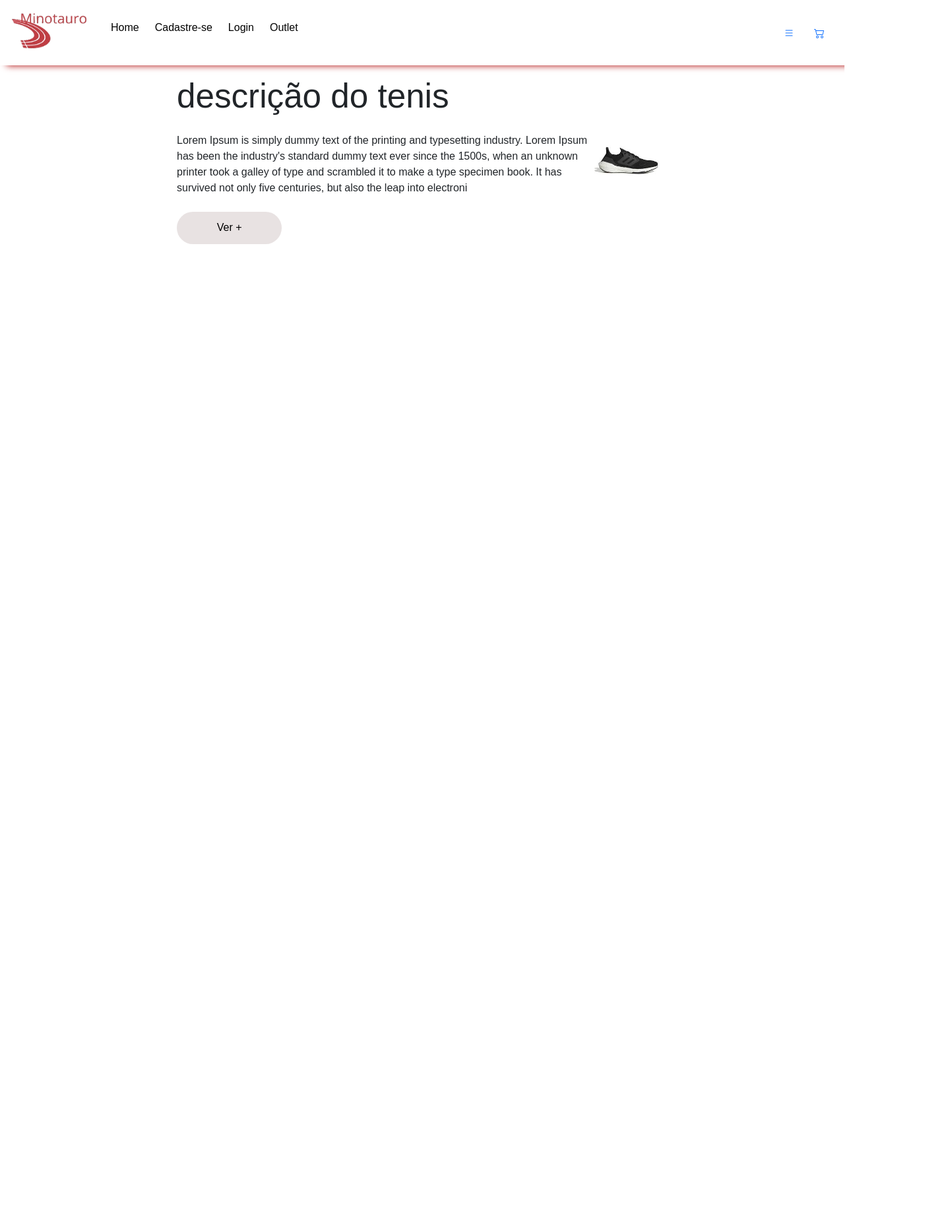
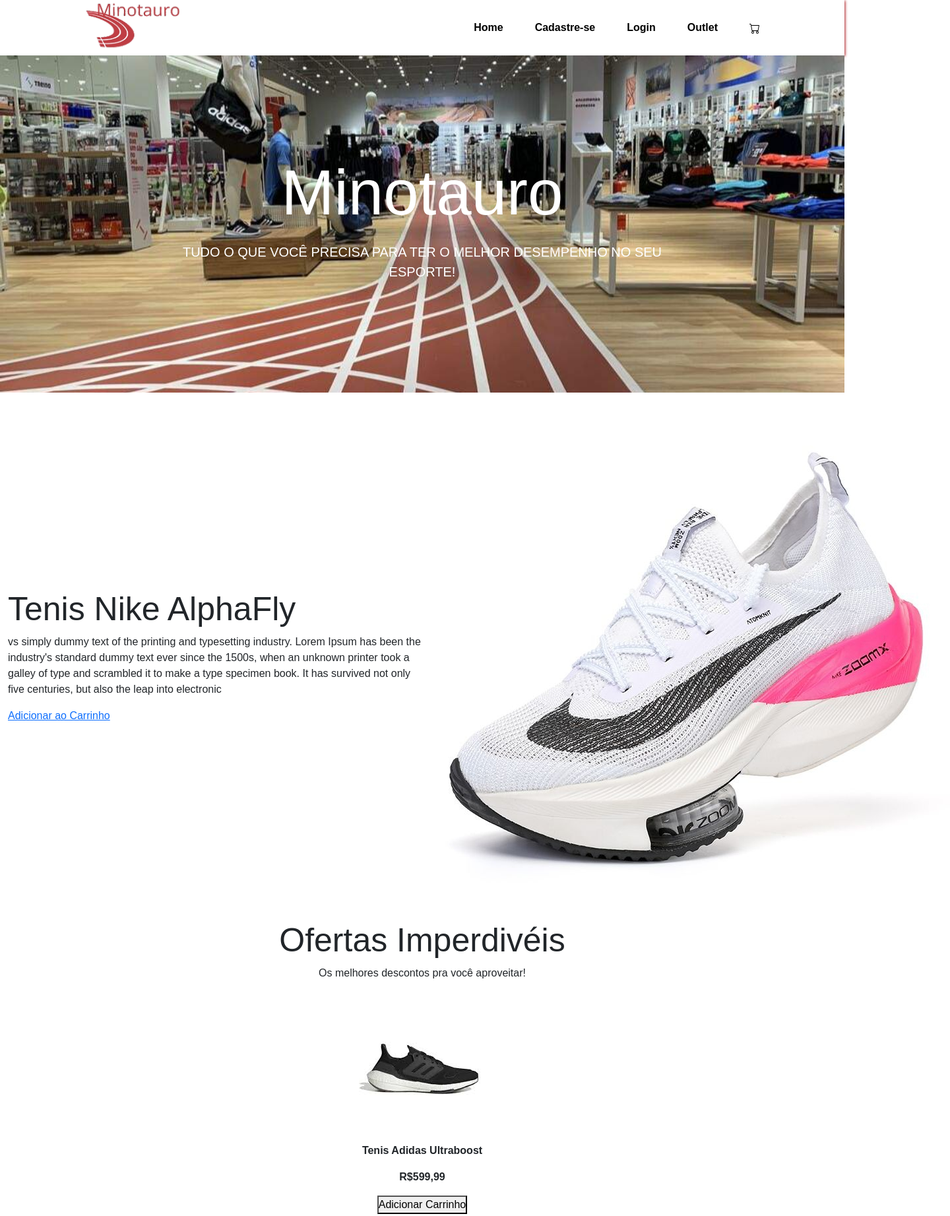
Before and after one commit to viviane-vieira/Minotauro, a plain HTML site: page tela-vendas/index2.html in a window 1280 px wide. Shown: the top 1843 px of the page at 66% size, 1440 px wide, since content can reach past the window. Before the commit the page ends 800 px from the top, so only its background shows below. Drawn offline with nearby package versions, Linux system fonts and the light colour scheme.

Commit message:
criando a pagina de vendas

```diff
--- a/tela-vendas/global.css
+++ b/tela-vendas/global.css
@@ -7,100 +7,169 @@
 body{
     font-family: Arial, Helvetica, sans-serif;
 }
-.header-inner-content img{
-  width: 120px;
+.img_logo_header{
+    width: 150px;
+
 }
-.header-inner-content{
-    max-width: 1300px;
+.header{
+    display: flex;
+    flex-direction: row;
+    align-items: center;
+}
+.navigation_header{
+    display: flex;
+    flex-direction: row;
+    align-items: center;
+
+}
+.header{
+
+   background-color: #fff;
+   box-shadow: 1px 1px 4px rgb(167,14,19);
+   justify-content: space-between;
+   padding: 0 10%;
+}
+.navigation_header{
+    gap: 3em;
+}
+.navigation_header a{
+    text-decoration: none;
+    color: #000;
+    font-weight: bold;
+}
+.btn_icon_header{
+    background-color: transparent;
+    border: none;
+    color: #fff;
+    cursor: pointer;
+    display: none;
+}
+@media screen and (max-width:768px) {
+
+    .btn_icon_header{
+        display: none;
+    }
+    .navigation_header{
+        position: absolute;
+        flex-direction: column;
+        top: 0;
+        background-color:#ca0f0f;
+        height: 100%;
+        padding: 1em;
+        animation-duration: 1s;
+        margin-left: -100vw;
+
+    }
+}
+@keyframes showSidebar {
+    from{margin-left:-100vw ;}
+    top{margin-left: -10vw;}
+
+}
+h3{
+    font-size: 50px;
+
+}
+
+.container{
+  max-width: 1400px;
+  margin: 0 auto;
+}
+.btn{
+    background-color:#e8e2e2 ;
+    color:#000;
+    padding: 15px 20px;
+    border-radius: 10px;
+    cursor: pointer;
+    display:inline-block;
+    transition: 0.1s;
+}
+.btn:hover{
+    background-color:#e8e2e2;
+}
+
+header{
+    background-position: center;
+    background-size: cover;
+    background-attachment: fixed;
 
 
 }
-.navbar{
-  background-color:#ffff ;
-  padding: 1rem;
-  position: sticky;
-  top: 0;
-  box-shadow:10px 0px 10px #ac0202 ;
-  z-index: 99;
+nav{
+    display: flex;
+    align-items: center;
+    justify-content: space-between;
+    padding-top: 30px;
+
 }
-.navbar>div{
+
+
+.banner{
+    display:flex;
+    justify-content:center ;
+}
+.banner .banner-text{
+    margin: 150px;
+    text-align: center;
+    padding: 0 90px;
+
+}
+.banner .banner-text h1{
+    font-size: 96px;
+    color: #ffff;
+}
+.banner .banner-text p{
+    font-size: 20px;
+    color:#ffff;
+    font-weight: lighter;
+    margin:18px 0 ;
+
+
+}
+/*pagina vendas*/
+.products .container{
 
     display: flex;
     align-items: center;
     justify-content: space-between;
-}
-nav ul{
-    display:flex;
-    list-style: none;
-    align-items: center;
-}
-.nav-icon-container{
-    display:flex ;
-    align-items: center;
 
 }
-.nav-icon-container a{
-    width: 30px;
-    cursor: pointer;
+.products .products_text{
+    width: 50%;
+    padding-right: 40px;
 }
-.nav-icon-container a:first-child{
-    margin-right: 1rem;
+.products .products_text p{
+    margin:18px 0 ;
+    color: #000000a6;
 
 }
-nav ul li{
-    color: #000;
-    margin-right: 1.5rem;
-    cursor: pointer;
-}
-nav ul li:hover{
-    transform: translateY(-5px);
-    transition:all 0.2s;
-    font-weight: bold;
-}
-menu-button{
-    display: none;
-
+.products .products_img{
+    width: 50%;
 
 }
-.header-bottom-side{
-    display:flex;
-    align-items: center;
-    justify-content: center;
-    padding: 1rem;
-
-}
-.header-bottom-side-left{
-    height: 100%;
-    flex-basis:50% ;
-
-}
-.header-bottom-side-left h2{
-    font-size: 3.2rem;
-    margin-bottom: 1.5rem;
-
-}
-.header-bottom-side-left p{
-    line-height: 1.5rem;
-    margin-bottom: 1.5rem;
-}
-.header-bottom-side-left button{
-    background-color: #e8e2e2;
-    border: none;
-    cursor: pointer;
-    padding: 0.8em 3.8rem ;
-    border-radius:9999px ;
-    color: #000;
-    font-weight:500 ;
-    font-size:1rem ;
+.products .products_img{
+    border-radius: 10px;
 }
 
 
-.header-bottom-side-right{
-    flex-basis: 50%;
-    display:flex ;
-    align-items:center ;
+
+
+
+
+
+
+/*cards exibição de produtos*/
+
+.products_ecommerce{
+    text-align: center;
+}
+.products_ecommerce .container >p{
+    text-align: center;
+
+}
+.products_ecommerce .row_cards{
+    display: flex;
     justify-content: center;
+    margin-top: 20px;
+
 }
-.header-bottom-side-right img{
-    width:115%;
-}
--- a/tela-vendas/index2.html
+++ b/tela-vendas/index2.html
@@ -9,58 +9,125 @@
     <title>Ecommerce</title>
 </head>
 <body>
-    <div class="navbar">
-        <div class="header-inner-content">
-        <img src="/telaInicial/img/logo_minotauro.png">
-        <nav>
-            <ul>
-                <li>Home</li>
-                <li>Cadastre-se</li>
-                <li>Login</li>
-                <li>Outlet</li>
-
-            </ul>
-        </nav>
+    <div class="header" id="header">
+        <button onclick="toggleSidebar" class="btn_icon_header">
+            <svg xmlns="http://www.w3.org/2000/svg" width="20" height="20" fill="currentColor" class="bi bi-list" viewBox="0 0 16 16">
+                <path fill-rule="evenodd" d="M2.5 12a.5.5 0 0 1 .5-.5h10a.5.5 0 0 1 0 1H3a.5.5 0 0 1-.5-.5zm0-4a.5.5 0 0 1 .5-.5h10a.5.5 0 0 1 0 1H3a.5.5 0 0 1-.5-.5zm0-4a.5.5 0 0 1 .5-.5h10a.5.5 0 0 1 0 1H3a.5.5 0 0 1-.5-.5z"/>
+              </svg>
+        </button>
+        <div class="logo_header">
+          <img src="/telaInicial/img/logo_minotauro.png" class="img_logo_header" alt="logo minotauro">
         </div>
-        <div class="nav-icon-container">
-        <a class="menu-button" href="#"><svg xmlns="http://www.w3.org/2000/svg" width="16" height="16" fill="currentColor" class="bi bi-list" viewBox="0 0 16 16">
-            <path fill-rule="evenodd" d="M2.5 12a.5.5 0 0 1 .5-.5h10a.5.5 0 0 1 0 1H3a.5.5 0 0 1-.5-.5zm0-4a.5.5 0 0 1 .5-.5h10a.5.5 0 0 1 0 1H3a.5.5 0 0 1-.5-.5zm0-4a.5.5 0 0 1 .5-.5h10a.5.5 0 0 1 0 1H3a.5.5 0 0 1-.5-.5z"/>
-          </svg></a>
-
-        <a  href="#"><svg xmlns="http://www.w3.org/2000/svg" width="16" height="16" fill="currentColor" class="bi bi-cart2" viewBox="0 0 16 16">
-            <path d="M0 2.5A.5.5 0 0 1 .5 2H2a.5.5 0 0 1 .485.379L2.89 4H14.5a.5.5 0 0 1 .485.621l-1.5 6A.5.5 0 0 1 13 11H4a.5.5 0 0 1-.485-.379L1.61 3H.5a.5.5 0 0 1-.5-.5zM3.14 5l1.25 5h8.22l1.25-5H3.14zM5 13a1 1 0 1 0 0 2 1 1 0 0 0 0-2zm-2 1a2 2 0 1 1 4 0 2 2 0 0 1-4 0zm9-1a1 1 0 1 0 0 2 1 1 0 0 0 0-2zm-2 1a2 2 0 1 1 4 0 2 2 0 0 1-4 0z"/>
-          </svg></a>
+        <div class="navigation_header">
+            <button class="btn_icon_header">
+                <svg xmlns="http://www.w3.org/2000/svg" width="20" height="20" fill="currentColor" class="bi bi-x-lg" viewBox="0 0 16 16">
+                    <path d="M2.146 2.854a.5.5 0 1 1 .708-.708L8 7.293l5.146-5.147a.5.5 0 0 1 .708.708L8.707 8l5.147 5.146a.5.5 0 0 1-.708.708L8 8.707l-5.146 5.147a.5.5 0 0 1-.708-.708L7.293 8 2.146 2.854Z"/>
+                  </svg>
+            </button>
+            <a href="/telaInicial/index.html">Home</a>
+            <a href="#">Cadastre-se</a>
+            <a href="#">Login</a>
+            <a href="#">Outlet</a>
+            <a href="#"><svg xmlns="http://www.w3.org/2000/svg" width="16" height="16" fill="currentColor" class="bi bi-cart" viewBox="0 0 16 16">
+                <path d="M0 1.5A.5.5 0 0 1 .5 1H2a.5.5 0 0 1 .485.379L2.89 3H14.5a.5.5 0 0 1 .491.592l-1.5 8A.5.5 0 0 1 13 12H4a.5.5 0 0 1-.491-.408L2.01 3.607 1.61 2H.5a.5.5 0 0 1-.5-.5zM3.102 4l1.313 7h8.17l1.313-7H3.102zM5 12a2 2 0 1 0 0 4 2 2 0 0 0 0-4zm7 0a2 2 0 1 0 0 4 2 2 0 0 0 0-4zm-7 1a1 1 0 1 1 0 2 1 1 0 0 1 0-2zm7 0a1 1 0 1 1 0 2 1 1 0 0 1 0-2z"/>
+              </svg></a>
         </div>
-
-   </div>
-<!--card inicial da tela!-->
-   <header>
-    <div class="header-inner-content">
-        <div class="header-bottom-side">
-            <div class="header-bottom-side-left">
-                <h2>descrição do tenis</h2>
-                <p>Lorem Ipsum is simply dummy text of the printing and typesetting industry. Lorem
-                     Ipsum has been the industry's standard dummy text ever since the 1500s, when an
-                      unknown printer took a galley of type and scrambled it to make a type specimen book.
-                      It has survived not only
-                    five centuries, but also the leap into electroni</p>
-                    <button>Ver +</button>
-            </div>
-            <div class="header-bottom-side-rigth"> </div>
-            <img src="/telaInicial/img/ultraboost001.jpg" alt="tenis corrida branco e rosa">
 
 
         </div>
+        </div>
+        <header style="background-image:url('/telaInicial/img/pistaCentauro.jpg ')">
+            <!--container-->
+            <div class="container">
 
-    </div>
+
+              <section class="banner">
+                <div class="banner-text">
+                  <h1>Minotauro</h1>
+                  <p>TUDO O QUE VOCÊ PRECISA PARA TER O MELHOR DESEMPENHO NO SEU ESPORTE!</p>
+
+                </div>
+              </section>
+            </div>
+        </header>
+            <section class="products" >
+                <div class="container">
+                    <div class="products-text">
+                        <h3>Tenis Nike AlphaFly</h3>
+                        <p>vs simply dummy text of the printing and typesetting industry.
+                            Lorem Ipsum has been the industry's standard dummy
+                            text ever since the 1500s,
+                             when an unknown printer took a galley of type and scrambled it
+                              to make a type specimen book. It has survived not only five centuries,
+                             but also the leap into electronic</p>
+                             <a href="#">Adicionar ao Carrinho</a>
+
+                    </div>
+                    <div class="products_img">
+                        <img src="/telaInicial/img/alphafly.jpg">
+
+                    </div>
+
+                </div>
+            </section>
+       <!--card venda 1-->
+            <section class="products_ecommerce">
+                <div class="container">
+                    <h3>Ofertas Imperdivéis</h3>
+                    <p>Os melhores descontos pra você aproveitar!</p>
+                    <div class="row_cards">
+                        <div class="row_cards_item">
+                            <img src="/telaInicial/img/ultraboost001.jpg" alt=" tenis adidas ultraboost preto e branco.">
+                             <p class="name_product"><strong>Tenis Adidas Ultraboost</strong></p>
+                             <p class="value"><strong>R$599,99</strong></p>
+                             <button>Adicionar Carrinho</button>
+                        </div>
+                    </div>
 
 
 
 
-   </header>
+
+
+                    <!--card venda 2-->
+
+                        <div class="row_cards_item">
+                            <img src="/telaInicial/img/ultraboost001.jpg" alt=" tenis adidas ultraboost preto e branco.">
+                             <p class="name_product"><strong>Tenis Adidas Ultraboost</strong></p>
+                             <p class="value"><strong>R$599,99</strong></p>
+                             <button>Adicionar Carrinho</button>
+                        </div>
 
 
 
+
+            <!--card venda 3-->
+
+
+                        <div class="row_cards_item">
+                            <img src="/telaInicial/img/ultraboost001.jpg" alt=" tenis adidas ultraboost preto e branco.">
+                             <p class="name_product"><strong>Tenis Adidas Ultraboost</strong></p>
+                             <p class="value"><strong>R$599,99</strong></p>
+                             <button>Adicionar Carrinho</button>
+                        </div>
+
+
+                     <!--card venda 4-->
+
+
+                        <div class="row_cards_item">
+                            <img src="/telaInicial/img/ultraboost001.jpg" alt=" tenis adidas ultraboost preto e branco.">
+                             <p class="name_product"><strong>Tenis Adidas Ultraboost</strong></p>
+                             <p class="value"><strong>R$599,99</strong></p>
+                             <button>Adicionar Carrinho</button>
+                        </div>
+
+
+
+
+                </div>
+                    </div>
+   </section>
 
 
 
--- a/tela-vendas/script2.js
+++ b/tela-vendas/script2.js
@@ -0,0 +1,19 @@
+let header = document.getElementById('header');
+let navigationHeader = document.getElementById('navigation_header');
+let content = document.getElementById('content');
+let showSidebar = false;
+
+function toggleSidebar()
+{
+    showSidebar = !showSidebar;
+   if(showSidebar){
+    navigationHeader.style.marginleft = '-10vw';
+    navigationHeader.style.animationName = 'showSidebar';
+   }
+   else{
+    navigationHeader.style.marginleft = '-100vw';
+    navigationHeader.style.animationName = '';
+
+
+   }
+}
--- a/telaInicial/css/style.css
+++ b/telaInicial/css/style.css
@@ -63,6 +63,7 @@
     align-items: center;
 }
 nav ul a{
+    text-decoration: none;
     color:#000;
     margin: 0 25px;
     text-transform: uppercase;
```
Also changed, not shown: telaInicial/index.html (+2 -2 lines), telaInicial/img/images.jpg (added), telaInicial/img/pistaCentauro.jpg (added).
